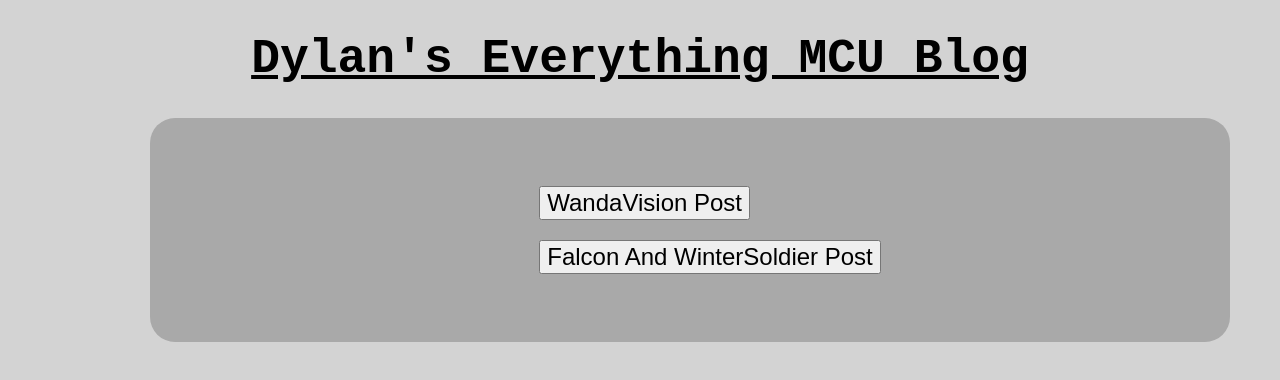
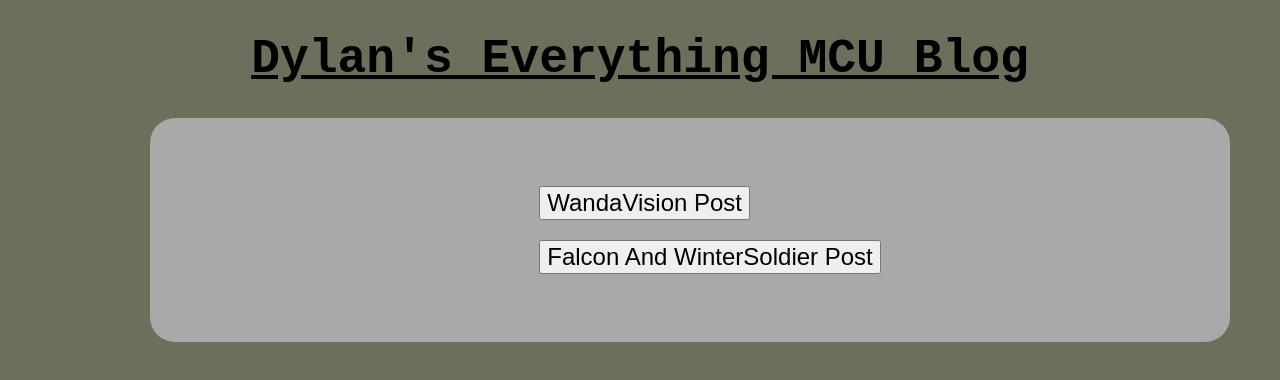
Before and after one commit to kroogucf/posts-app, a React (Create React App) app in the folder portfolio-1/: page / in a window 1280 px wide. Shown: the top 380 px of the page. Built offline with nearby package versions, Linux system fonts and the light colour scheme.

Commit message:
March 7, 2021 10:59 PM

```diff
--- a/portfolio-1/src/index.css
+++ b/portfolio-1/src/index.css
@@ -5,7 +5,7 @@
     sans-serif;
   -webkit-font-smoothing: antialiased;
   -moz-osx-font-smoothing: grayscale;
-  background-color: lightgray;
+  background-color: #6b705c;
 }
 
 code {
```
